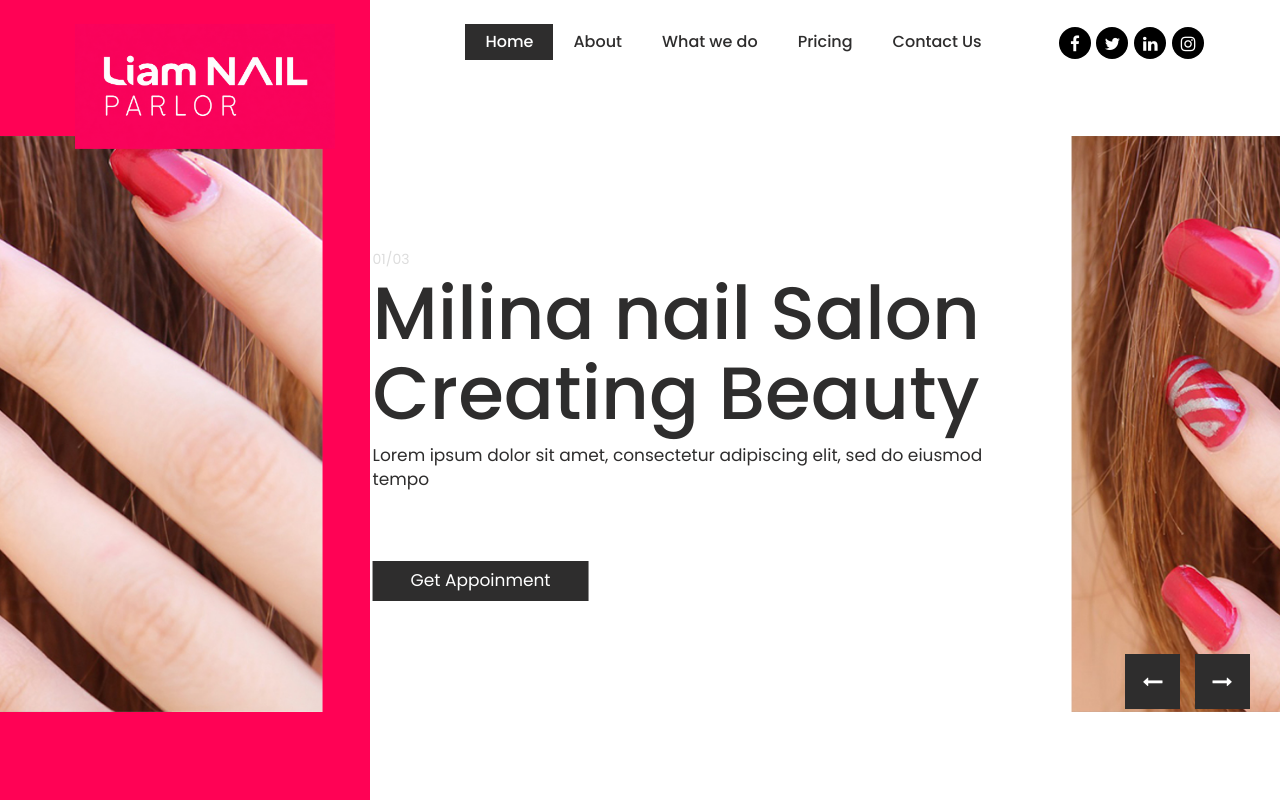
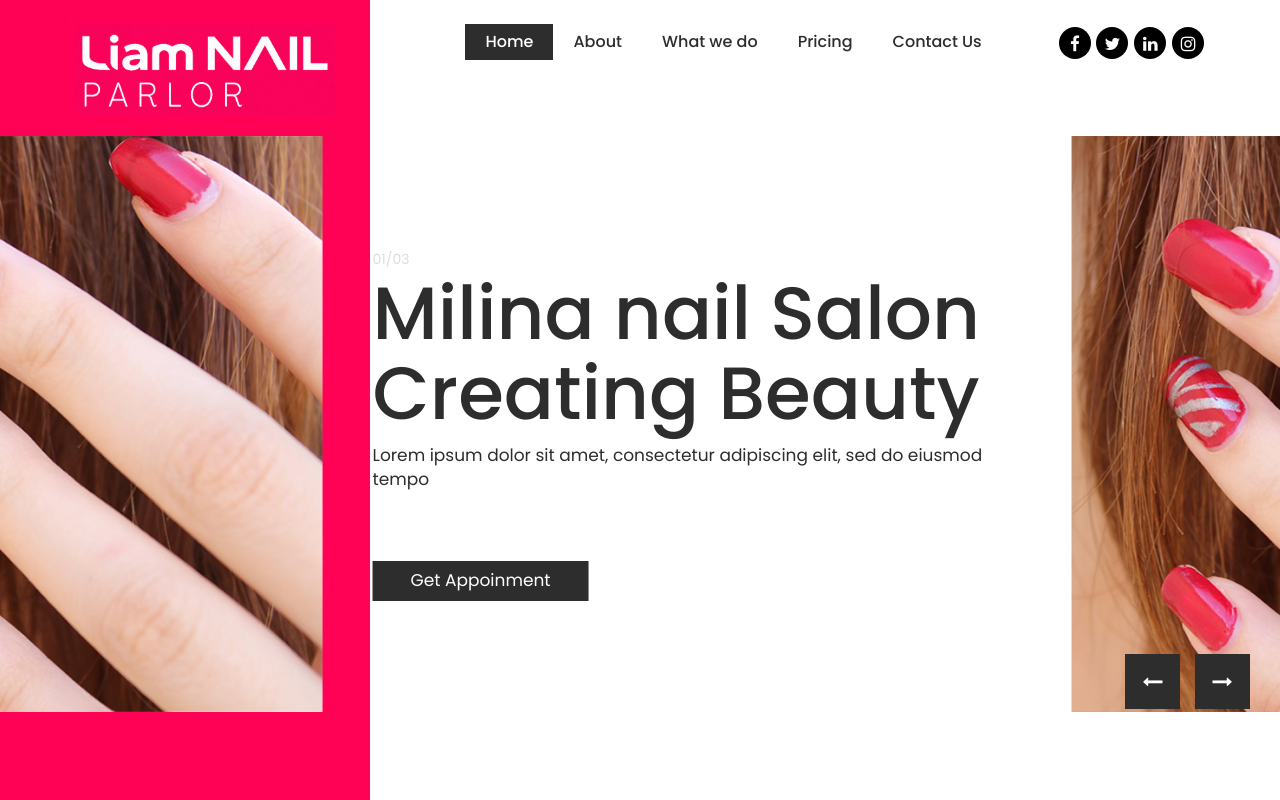
Before and after one commit to edwin3v3/liam, a plain HTML site: page index.html in a window 1280 px wide. Shown: the top 800 px of the page. Drawn offline with nearby package versions, Linux system fonts and the light colour scheme; a web font is replaced by a local one.

Commit message:
Update logo

```diff
--- a/index.html
+++ b/index.html
@@ -48,7 +48,7 @@
                      <div class="full">
                         <div class="center-desk">
                            <div class="logo">
-                              <a href="index.html"><img src="images/liamlogo.png" alt="#" /></a>
+                              <a href="index.html"><img src="images/liamlogo1.png" alt="#" /></a>
                            </div>
                         </div>
                      </div>
```
